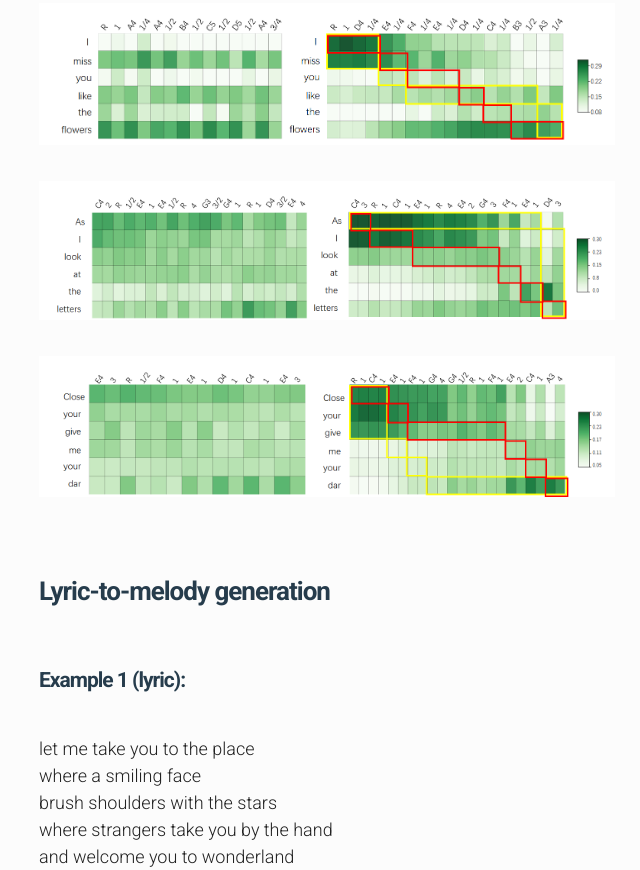
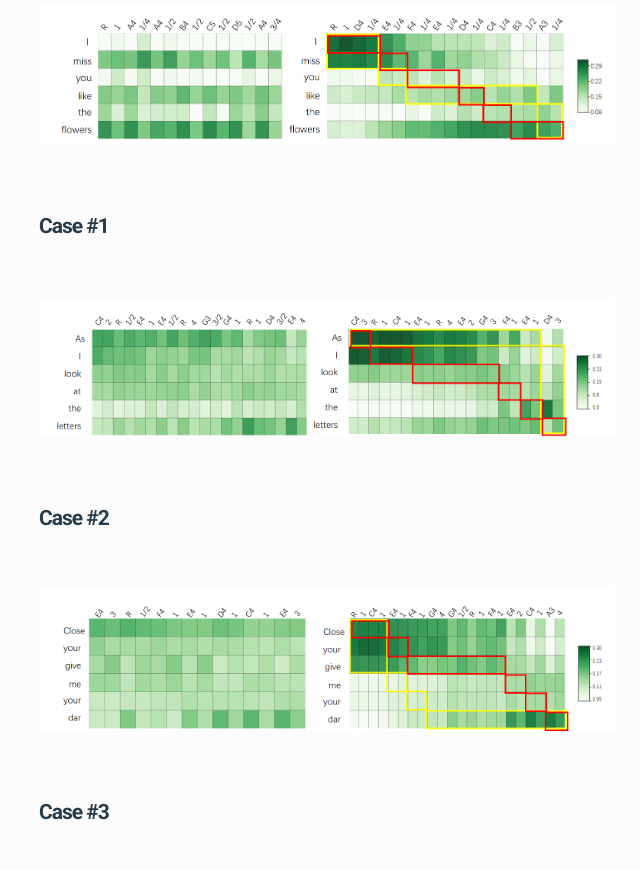
Before and after one commit to MusicGeneration/SongMASS, a plain HTML site: page index.html in a window 1280 px wide. Shown: the part 984-1854 px from the top of the page, without its empty margins (121-761 px from the left). Drawn offline with nearby package versions, Linux system fonts and the light colour scheme; some packages are replaced by stand-ins of ours.

Commit message:
Update index.html

```diff
--- a/index.html
+++ b/index.html
@@ -43,11 +43,11 @@
 <span id="attention_vis" name="Attention visualization"></span>
 <h2 id="attention_vis">Attention visualization</h2>
 <img src="./attn/attn1.png" width="60%" height="20px"> <br />
-
+<h3>Case #1</h3>
 <img src="./attn/attn2.png" width="60%" height="20px"> <br />
-
+<h3>Case #2</h3>
 <img src="./attn/attn3.png" width="60%" height="20px"> <br />
-
+<h3>Case #3</h3>
 <span id="L2M" name="Lyric-to-melody generation"></span>
 <h2 id="L2M">Lyric-to-melody generation</h2>
 
```
